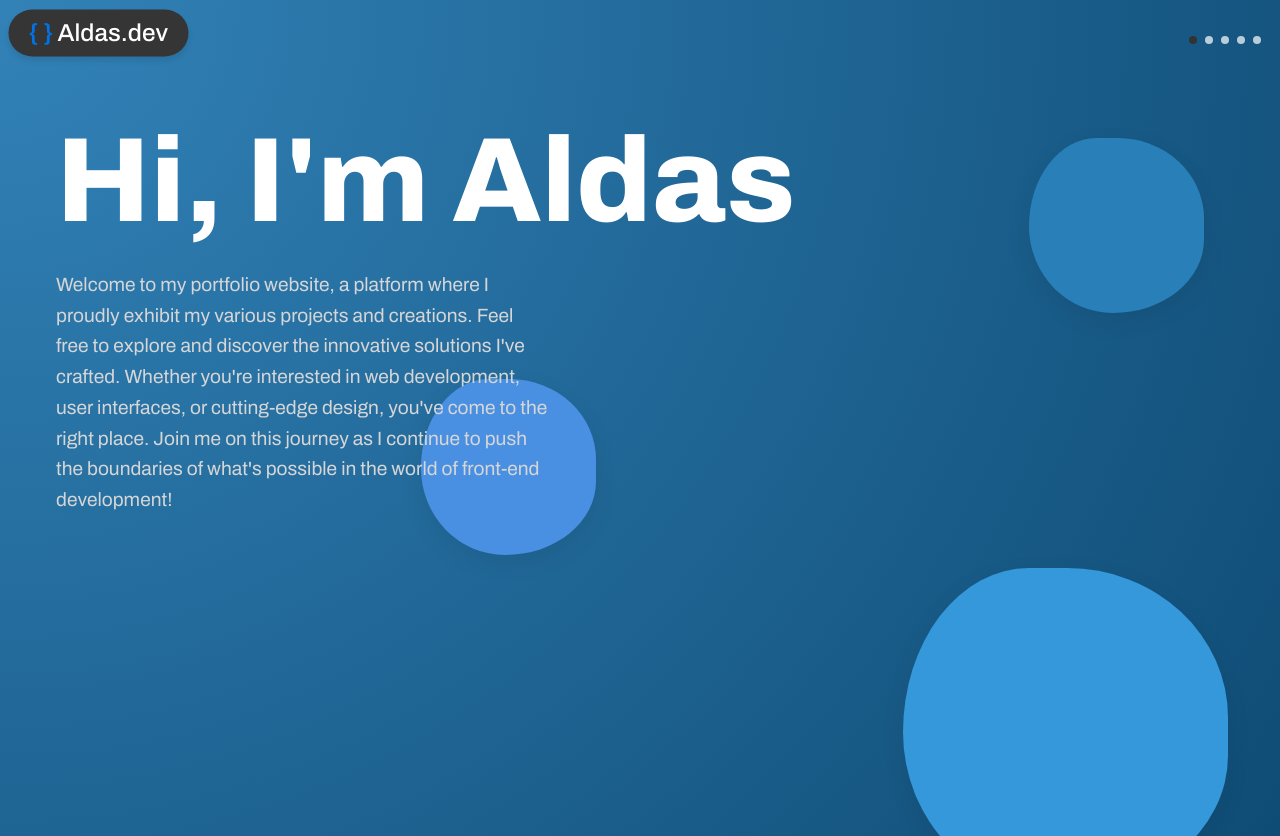
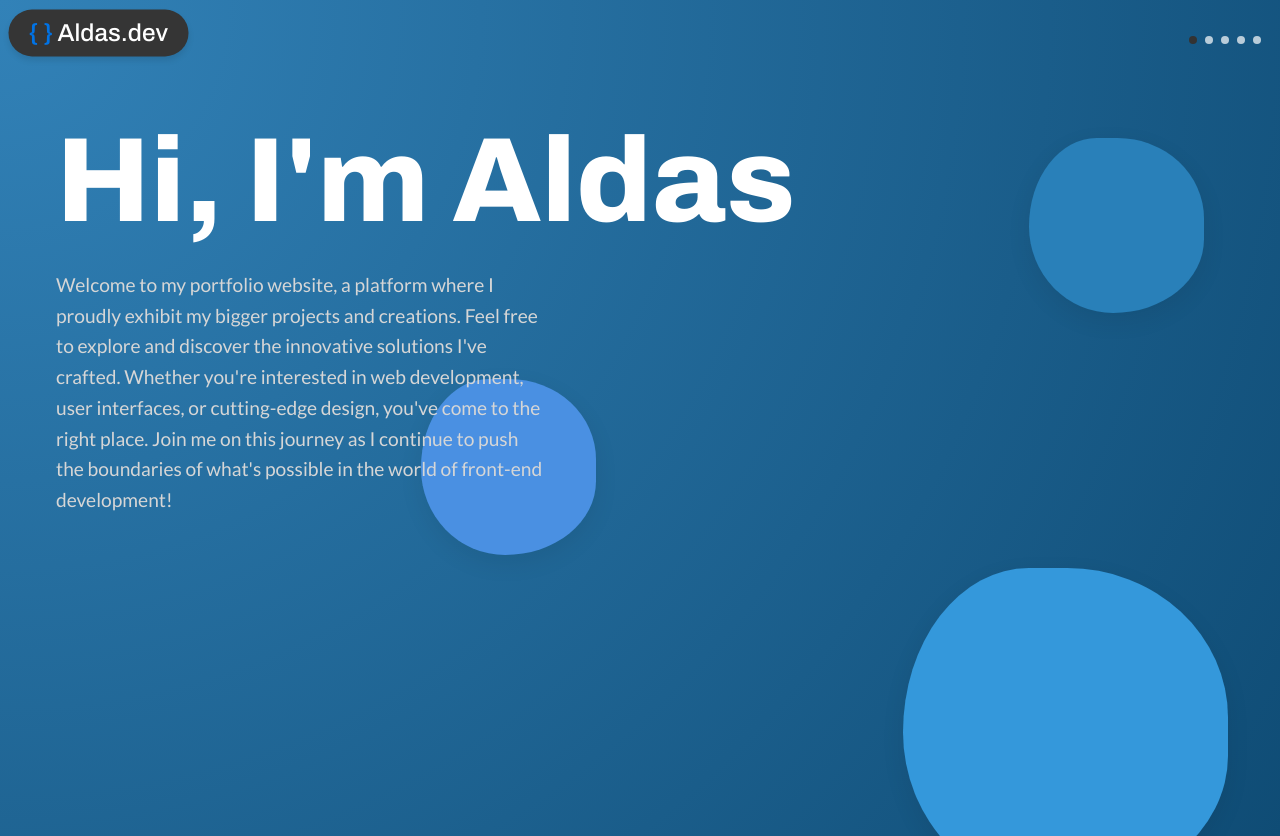
Before and after one commit to aldask/aldas-portfolio, a React (Create React App) app: page / in a window 1280 px wide. Built offline with nearby package versions, Linux system fonts and the light colour scheme.

Commit message:
Minor changes

```diff
--- a/src/Components/Contacts/index.tsx
+++ b/src/Components/Contacts/index.tsx
@@ -13,7 +13,7 @@ const Contacts: React.FC = () => {
         <p>
           If you're looking for engaging discussions or professional inquiries,
           don't hesitate to get in touch via LinkedIn. And don't forget to
-          explore my resume. Additionally, you can find all my project on my
+          explore my resume. Additionally, you can find all my projects on my
           GitHub profile
         </p>
         <ContactsButtons
--- a/src/Components/Hero/HeroSide1/HeroSide1.tsx
+++ b/src/Components/Hero/HeroSide1/HeroSide1.tsx
@@ -5,7 +5,7 @@ export default function HeroSide1() {
         <h1 className="hero__content__side1__text--title">Hi, I'm Aldas</h1>
         <p className="hero__content__side1__content">
           Welcome to my portfolio website, a platform where I proudly exhibit my
-          various projects and creations. Feel free to explore and discover the
+          bigger projects and creations. Feel free to explore and discover the
           innovative solutions I've crafted. Whether you're interested in web
           development, user interfaces, or cutting-edge design, you've come to
           the right place. Join me on this journey as I continue to push the
--- a/src/Styles/_fonts.scss
+++ b/src/Styles/_fonts.scss
@@ -1,4 +1,5 @@
-//@import url('https://fonts.googleapis.com/css2?family=Comfortaa:wght@300;400;500;600;700&display=swap');
-@import url('https://fonts.googleapis.com/css2?family=Archivo:ital,wght@0,100;0,200;0,300;0,400;0,500;0,600;0,700;0,800;0,900;1,100;1,200;1,300;1,400;1,500;1,600;1,700;1,800;1,900&display=swap');
+@import url("https://fonts.googleapis.com/css2?family=Lato:ital,wght@0,100;0,300;0,400;0,700;0,900;1,100;1,300;1,400;1,700;1,900&display=swap");
+@import url("https://fonts.googleapis.com/css2?family=Archivo:ital,wght@0,100;0,200;0,300;0,400;0,500;0,600;0,700;0,800;0,900;1,100;1,200;1,300;1,400;1,500;1,600;1,700;1,800;1,900&display=swap");
 
-$title-font: 'Archivo', sans-serif;
+$title-font: "Archivo", sans-serif;
+$text-font: "Lato", sans-serif;
--- a/src/Styles/global.scss
+++ b/src/Styles/global.scss
@@ -15,20 +15,23 @@
 @import "../Components/Hero/HeroSide2/Styles/heroSide2";
 /* Hero component END */
 
-//Projects
+/* Projects component START */
 @import "../Components/Projects/ProjectsBox/Styles/projects-box";
 @import "../Components/Projects/ProjectCard/Styles/project-card";
+/* Projects component END */
 
-// About me
+/* About me component START */
 @import "../Components/AboutMe/AboutMeBox/Styles/about-me-box";
 @import "../Components/AboutMe/AboutMeContent/Styles/about-me-content";
 @import "../Components/AboutMe/Tech/TechStackItem/Styles/tech-stack-items";
 @import "../Components/AboutMe/Tech/TechStackList/Styles/tech-stack-item";
+/* About me component END */
 
-// Contacts
+/* Contacts component START */
 @import "../Components/Contacts/ContactsBox/Styles/contacts-box";
 @import "../Components/Contacts/ContactsBoxContent/Styles/contacts-box-content";
 @import "../Components/Contacts/ContactButtons/Styles/contacts-buttons";
+/* Contacts component END */
 
 html {
   scroll-behavior: smooth;
@@ -37,7 +40,7 @@ html {
 body {
   display: flex;
   flex-direction: column;
-  font-family: $title-font;
+  font-family: $text-font;
   overflow: hidden;
 }
 
```
